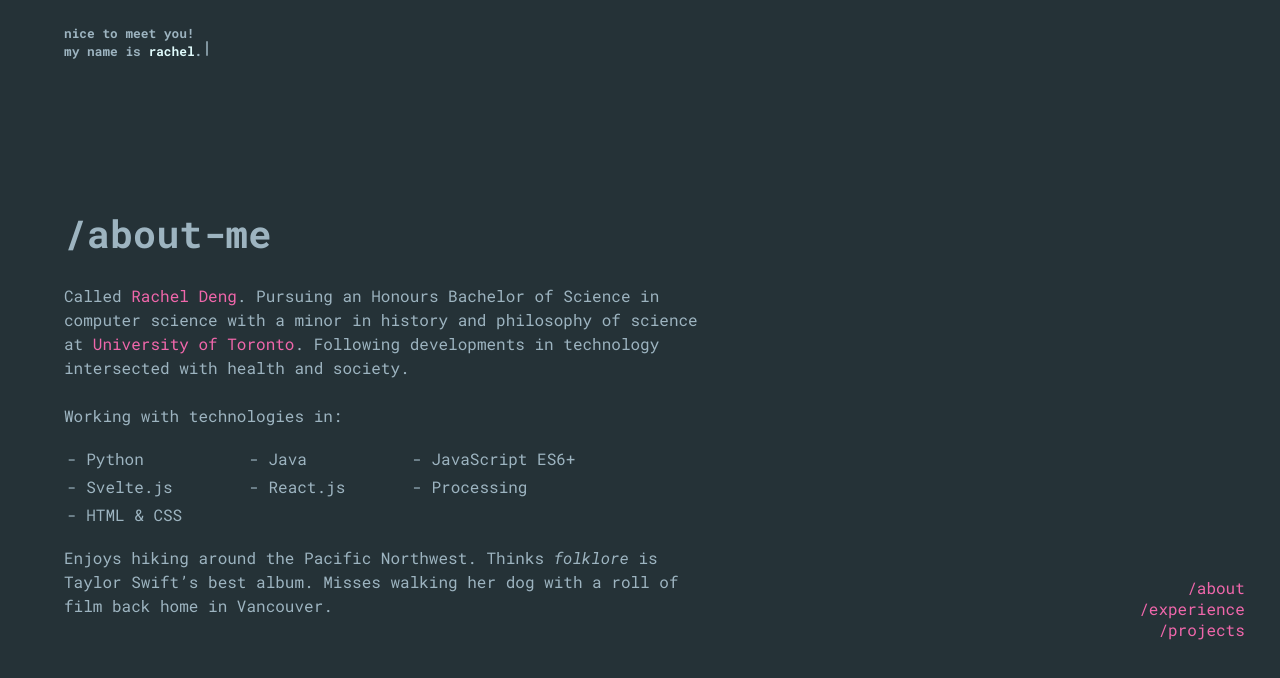
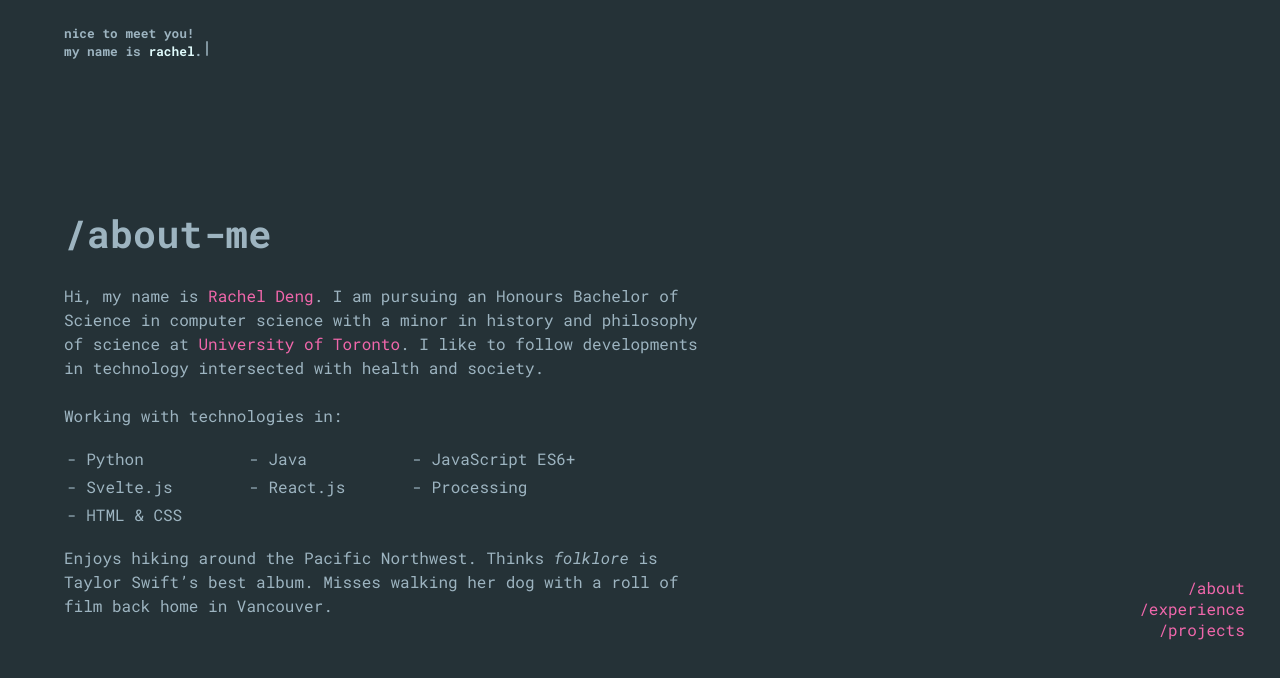
Before and after one commit to rachelkd/racheldeng, a SvelteKit app: page /about in a window 1280 px wide. Shown: the top 678 px of the page. Built offline with nearby package versions, Linux system fonts and the light colour scheme.

Commit message:
about text changes

```diff
--- a/src/routes/about/+page.svelte
+++ b/src/routes/about/+page.svelte
@@ -14,7 +14,7 @@
 <div class="page" in:fade={{delay: 300, duration: 1000}}>
     <h1>/about-me</h1>
     <div class="about-me-text">
-        <p>Called <span class="highlight-2">Rachel Deng</span>. Pursuing an Honours Bachelor of Science in computer science with a minor in history and philosophy of science at <span class="highlight-2">University of Toronto</span>. Following developments in technology intersected with health and society.<br><br>Working with technologies in:</p>
+        <p>Hi, my name is <span class="highlight-2">Rachel Deng</span>. I am pursuing an Honours Bachelor of Science in computer science with a minor in history and philosophy of science at <span class="highlight-2">University of Toronto</span>. I like to follow developments in technology intersected with health and society.<br><br>Working with technologies in:</p>
         <table>
             <tr>
                 <td>- Python</td>
```
